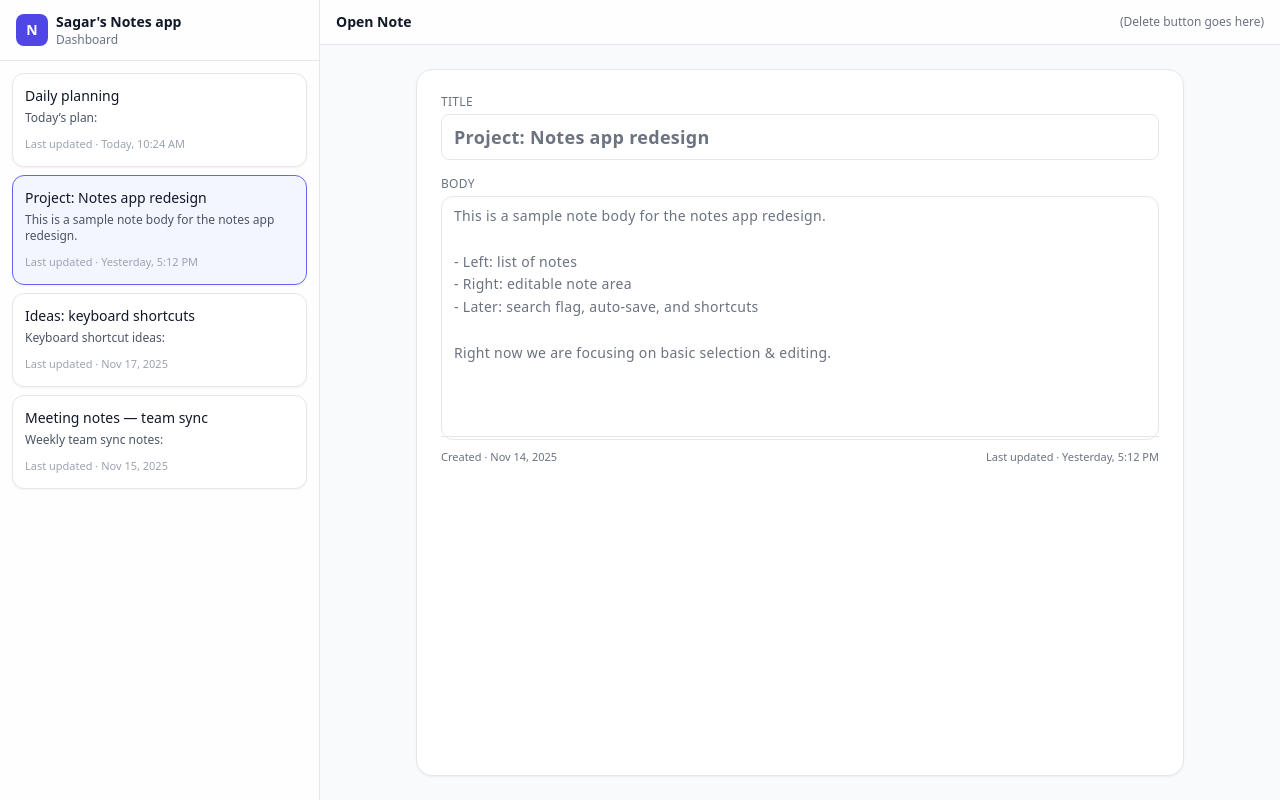
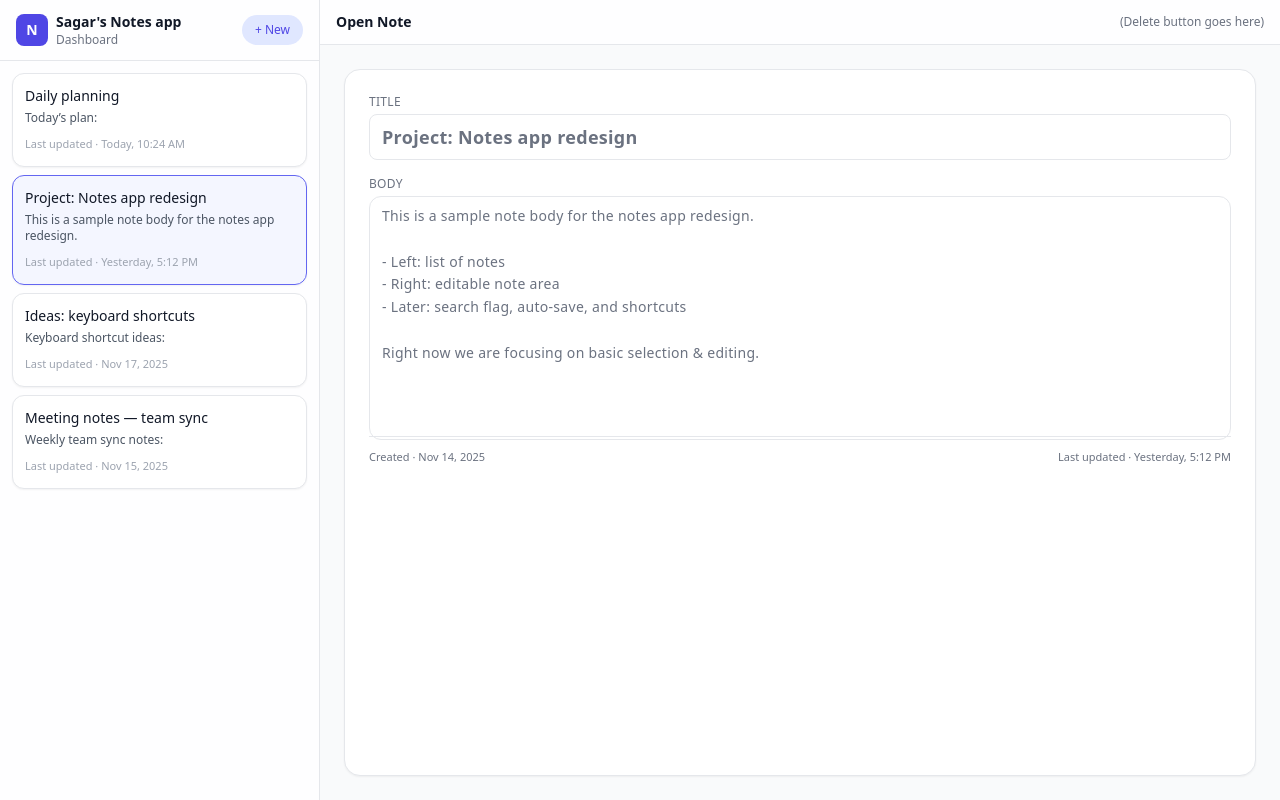
Before and after one commit to SagarPurohit-Codal/notes-reacts-app, a React app: page / in a window 1280 px wide. Built offline with nearby package versions, Linux system fonts and the light colour scheme; the HTML template or start-up script is replaced by a standard one.

Commit message:
Add new note button

```diff
--- a/src/components/NoteEditor.jsx
+++ b/src/components/NoteEditor.jsx
@@ -29,7 +29,7 @@ export default function NoteEditor({ note, onChangeNote }) {
 
       {/* Editor */}
       <section className="flex-1 overflow-y-auto p-4 sm:p-6">
-        <div className="mx-auto flex h-full max-w-3xl flex-col rounded-2xl border bg-white p-4 shadow-sm sm:p-6">
+        <div className="mx-auto flex h-full flex-col rounded-2xl border bg-white p-4 shadow-sm sm:p-6">
           <label className="text-xs font-medium uppercase tracking-wide text-gray-500">
             Title
             <input
--- a/src/components/NotesSidebar.jsx
+++ b/src/components/NotesSidebar.jsx
@@ -21,6 +21,7 @@ export default function NotesSidebar({
   notes,
   selectedNoteId,
   onSelectNote,
+  onAddNote,
 }) {
   return (
     <aside className="flex w-80 shrink-0 flex-col border-r bg-white/90">
@@ -32,6 +33,15 @@ export default function NotesSidebar({
           <div className="text-sm font-semibold">Sagar&apos;s Notes app</div>
           <div className="text-xs text-gray-500">Dashboard</div>
         </div>
+        {/* New note button */}
+        <button
+            type="button"
+            onClick={onAddNote}
+            className="rounded-full bg-indigo-100 px-3 py-1.5 text-xs font-medium text-indigo-600 hover:bg-indigo-200 transition ml-auto"
+        >
+            + New
+        </button>
+
       </div>
 
       {/* Notes list */}
--- a/src/dashboard.jsx
+++ b/src/dashboard.jsx
@@ -6,15 +6,16 @@ import {
   DEFAULT_SELECTED_NOTE_ID,
 } from "./data/mockNotes";
 
-// Helper: generate a short preview from the body text
-function generatePreview(body) {
-  if (!body) return "";
-  const firstLine = body.split("\n")[0].trim();
-  if (!firstLine) return "";
-
-  return firstLine.length > 60
-    ? firstLine.slice(0, 60) + "..."
-    : firstLine;
+// Helper function to create a new note
+function createEmptyNote() {
+  const now = new Date();
+  return {
+    id: String(now.getTime()),
+    title: "",
+    body: "",
+    created: now.toLocaleString(),
+    updated: now.toLocaleString(),
+  };
 }
 
 export default function Dashboard() {
@@ -44,12 +45,19 @@ export default function Dashboard() {
     );
   };
 
+  const handleAddNote = () => {
+    const newNote = createEmptyNote();
+    setNotes((prev) => [newNote,...prev]);
+    setSelectedNoteId(newNote.id);
+  };
+
   return (
     <div className="flex h-screen w-full bg-gray-50 text-gray-900">
       <NotesSidebar
         notes={notes}
         selectedNoteId={selectedNoteId}
         onSelectNote={setSelectedNoteId}
+        onAddNote={handleAddNote}
       />
 
       <NoteEditor note={selectedNote} onChangeNote={handleUpdateNote} />
```
